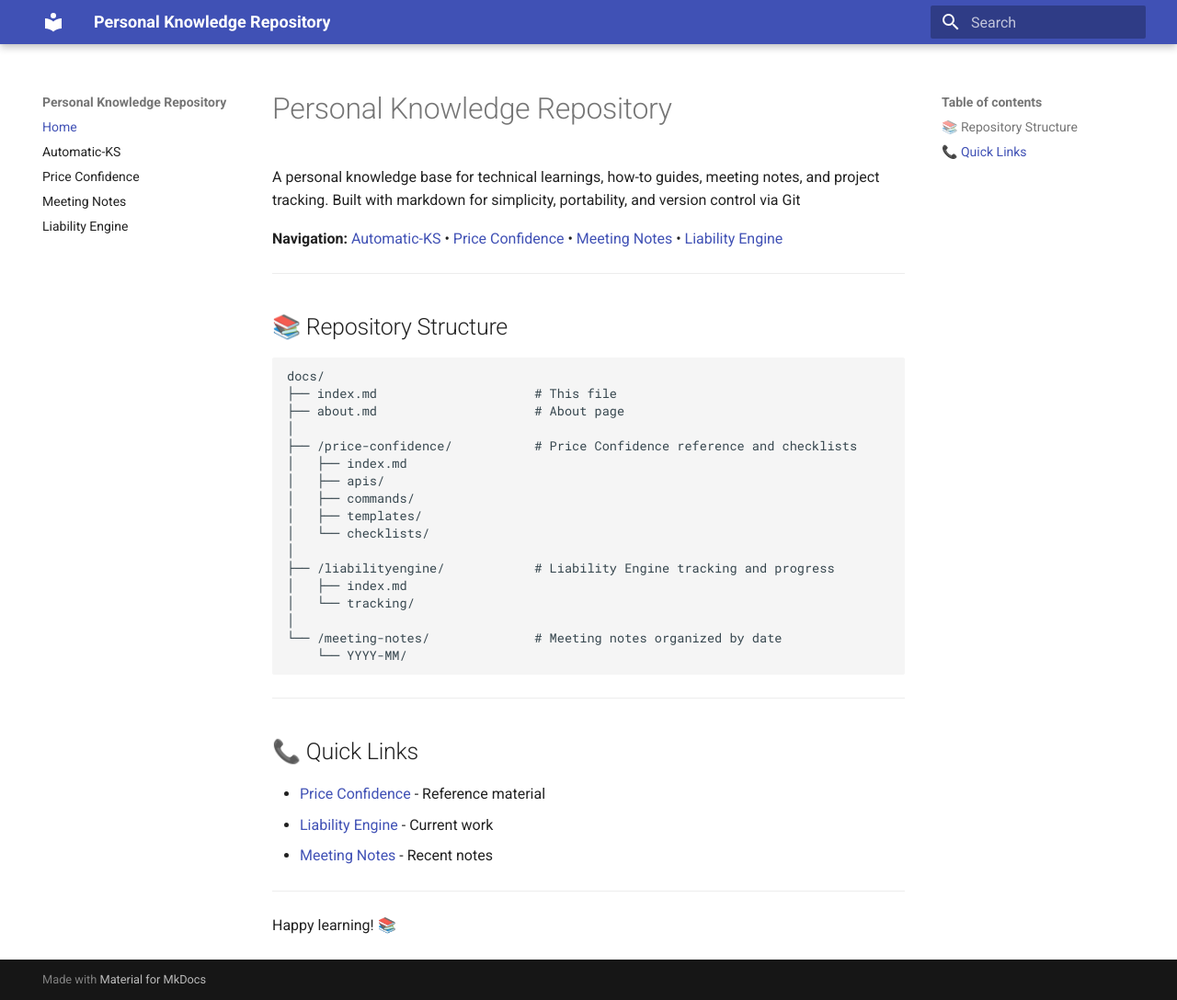
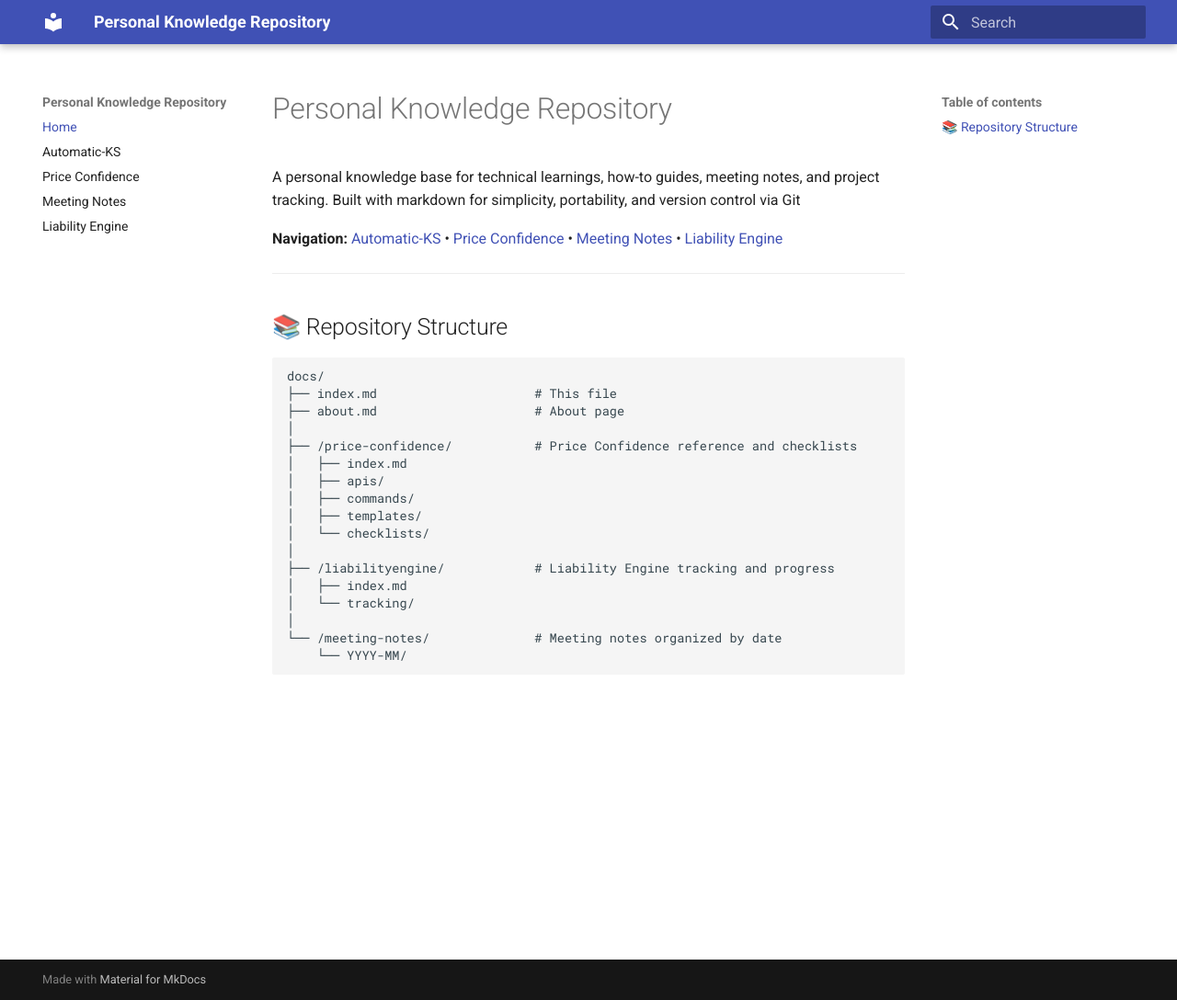
Before and after one commit to MiguelGomes2/pages-mgomes, an MkDocs documentation site: the page built from docs/index.md, in a window 1280 px wide and 1088 px high. Shown: the whole window at 92% size. Built offline with MkDocs 1.6.1 and Material for MkDocs 9.7.7, drawn with Linux system fonts in a browser that asks for light colours.

Commit message:
Update index.md

````diff
--- a/docs/index.md
+++ b/docs/index.md
@@ -2,7 +2,7 @@
 
 A personal knowledge base for technical learnings, how-to guides, meeting notes, and project tracking. Built with markdown for simplicity, portability, and version control via Git
 
-**Navigation:** [Automatic-KS](/pages-mgomes/automaticks/) • [Price Confidence](/pages-mgomes/price-confidence/) • [Meeting Notes](/pages-mgomes/meeting-notes/) • [Liability Engine](/pages-mgomes/liabilityengine/)
+**Navigation:** [Automatic-KS](/pages-mgomes/automaticks/index.md) • [Price Confidence](/pages-mgomes/price-confidence/) • [Meeting Notes](/pages-mgomes/meeting-notes/) • [Liability Engine](/pages-mgomes/liabilityengine/)
 
 ---
 
@@ -27,15 +27,3 @@ docs/
 └── /meeting-notes/              # Meeting notes organized by date
     └── YYYY-MM/
 ```
-
----
-
-## 📞 Quick Links
-
-- [Price Confidence](price-confidence/index.md) - Reference material
-- [Liability Engine](liabilityengine/index.md) - Current work
-- [Meeting Notes](meeting-notes/index.md) - Recent notes
-
----
-
-Happy learning! 📚
````
